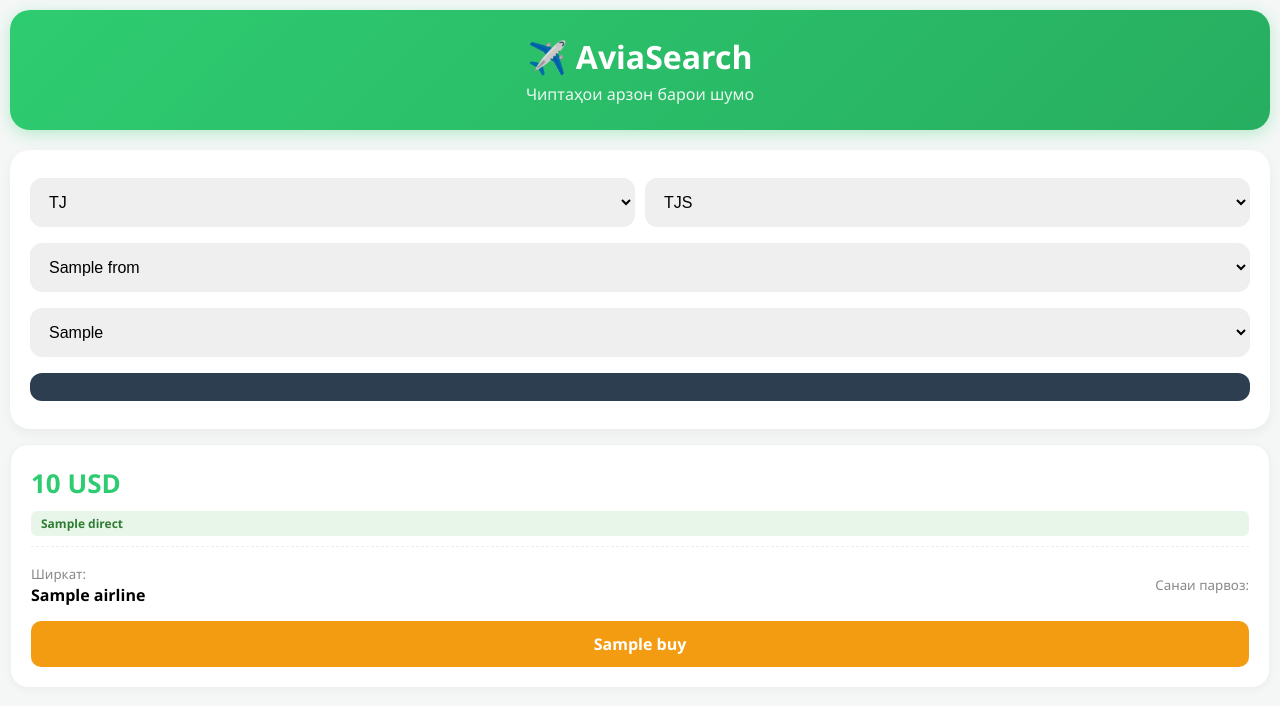
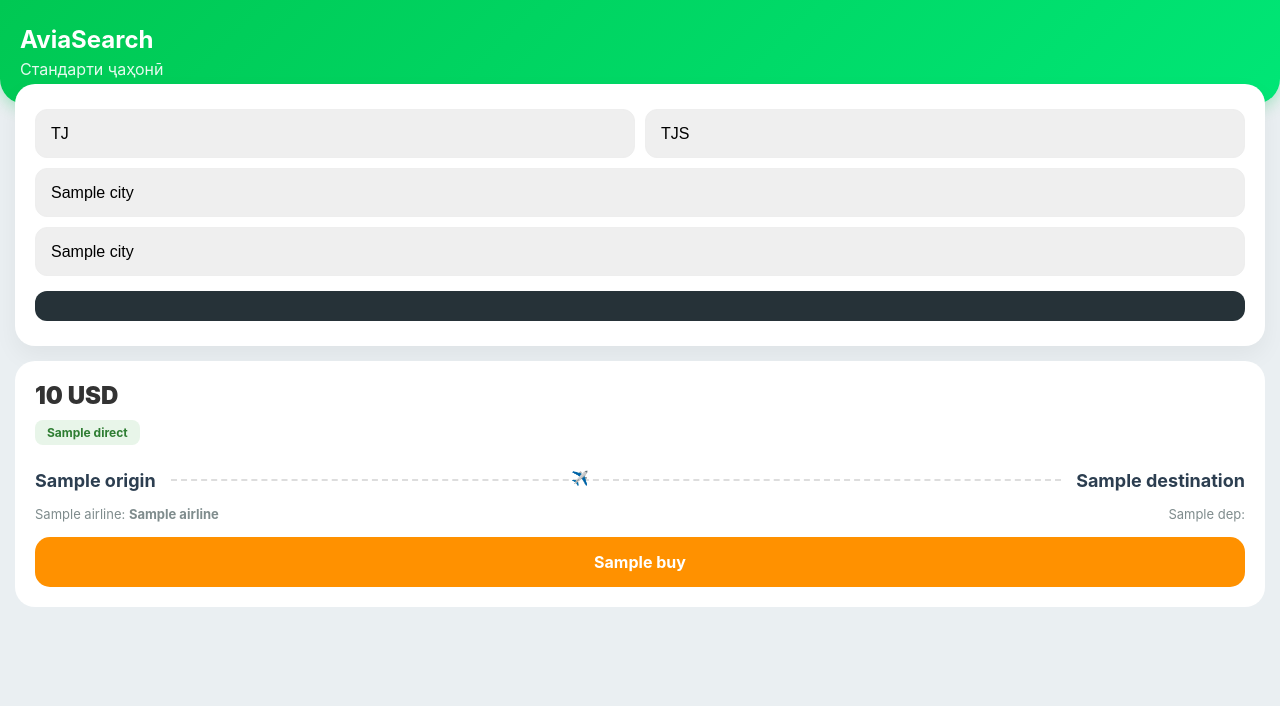
Before and after one commit to OSON-SAVDO/my-travel-app, a Flask app: template templates/index.html in a window 1280 px wide. Shown: the top 706 px of the page. Run offline with Flask 3, Linux system fonts and the light colour scheme; the template is opened without the code that fills it: most values are stand-ins (such as "Sample title", 1, 10 or a date in 2020).

Commit message:
Revise HTML structure and styles for Avia App

```diff
--- a/templates/index.html
+++ b/templates/index.html
@@ -1,33 +1,50 @@
 <!DOCTYPE html>
-<html lang="tg">
+<html>
 <head>
     <meta charset="UTF-8">
-    <meta name="viewport" content="width=device-width, initial-scale=1.0">
-    <title>{{ t.title }}</title>
+    <meta name="viewport" content="width=device-width, initial-scale=1.0, maximum-scale=1.0, user-scalable=no">
+    <title>Avia App</title>
     <style>
-        :root { --main-green: #2ecc71; --dark-blue: #2c3e50; }
-        body { font-family: 'Segoe UI', sans-serif; background: #f4f7f6; margin: 0; padding: 10px; }
-        .header-card { background: linear-gradient(135deg, var(--main-green), #27ae60); color: white; padding: 25px; border-radius: 20px; text-align: center; margin-bottom: 20px; box-shadow: 0 4px 15px rgba(46, 204, 113, 0.3); }
-        .search-box { background: white; padding: 20px; border-radius: 20px; box-shadow: 0 4px 12px rgba(0,0,0,0.05); }
-        select, button { width: 100%; padding: 14px; margin: 8px 0; border-radius: 12px; border: 1px solid #eee; font-size: 16px; outline: none; }
-        button { background: var(--dark-blue); color: white; border: none; font-weight: bold; cursor: pointer; transition: 0.3s; }
-        button:hover { background: #1a252f; }
-        .ticket-card { background: white; padding: 20px; border-radius: 18px; margin-top: 15px; box-shadow: 0 2px 8px rgba(0,0,0,0.04); border: 1px solid #f0f0f0; }
-        .price-tag { font-size: 26px; color: var(--main-green); font-weight: 800; margin-bottom: 10px; }
-        .flight-info { display: flex; justify-content: space-between; align-items: center; border-top: 1px dashed #eee; padding-top: 15px; margin-top: 10px; }
-        .badge { background: #e8f5e9; color: #2e7d32; padding: 4px 10px; border-radius: 6px; font-size: 12px; font-weight: bold; }
-        .buy-link { display: block; background: #f39c12; color: white; text-align: center; padding: 12px; text-decoration: none; border-radius: 10px; margin-top: 15px; font-weight: bold; }
+        :root { --main: #00c853; --dark: #1b5e20; --gray: #f5f5f5; }
+        body { font-family: -apple-system, BlinkMacSystemFont, "Segoe UI", Roboto, sans-serif; background: #eaeff2; margin: 0; padding-bottom: 30px; }
+
+        /* Header мисли Somon Air */
+        .app-bar { background: linear-gradient(135deg, #00c853, #00e676); color: white; padding: 25px 20px; border-radius: 0 0 25px 25px; box-shadow: 0 4px 15px rgba(0,200,83,0.3); }
+
+        .search-card { background: white; margin: -20px 15px 15px 15px; padding: 20px; border-radius: 20px; box-shadow: 0 10px 25px rgba(0,0,0,0.05); }
+
+        select, button { width: 100%; padding: 15px; margin: 5px 0; border-radius: 12px; border: 1px solid #eee; font-size: 16px; -webkit-appearance: none; }
+        button { background: #263238; color: white; font-weight: bold; margin-top: 10px; border: none; }
+
+        /* Стили чиптаҳо мисли стандарти ҷаҳонӣ */
+        .ticket { background: white; margin: 15px; padding: 20px; border-radius: 20px; position: relative; overflow: hidden; }
+        .price { font-size: 24px; color: #333; font-weight: 900; margin-bottom: 10px; }
+
+        .flight-path { display: flex; align-items: center; justify-content: space-between; margin: 15px 0; }
+        .city-code { font-size: 18px; font-weight: bold; color: #2c3e50; }
+        .line { flex-grow: 1; height: 1px; border-top: 2px dashed #ddd; margin: 0 15px; position: relative; }
+        .line::after { content: '✈️'; position: absolute; top: -12px; left: 45%; font-size: 14px; }
+
+        .details { display: flex; justify-content: space-between; font-size: 13px; color: #7f8c8d; }
+        .badge { display: inline-block; background: #e8f5e9; color: #2e7d32; padding: 5px 12px; border-radius: 8px; font-size: 12px; font-weight: bold; margin-bottom: 10px; }
+
+        .buy-btn { display: block; background: #ff9100; color: white; text-align: center; padding: 15px; text-decoration: none; border-radius: 15px; font-weight: bold; margin-top: 15px; }
+
+        /* Анимация барои пайдо шудани чиптаҳо */
+        .ticket { animation: slideUp 0.5s ease-out; }
+        @keyframes slideUp { from { opacity: 0; transform: translateY(20px); } to { opacity: 1; transform: translateY(0); } }
     </style>
 </head>
 <body>
-    <div class="header-card">
-        <h1 style="margin:0;">✈️ AviaSearch</h1>
-        <p style="opacity:0.9; margin:5px 0 0 0;">Чиптаҳои арзон барои шумо</p>
+
+<div class="app-bar">
+    <h2 style="margin:0;">AviaSearch</h2>
+    <p style="margin:5px 0 0 0; opacity:0.9;">Стандарти ҷаҳонӣ</p>
 </div>
 
-    <div class="search-box">
+<div class="search-card">
     <form method="GET">
-            <div style="display: flex; gap: 10px;">
+        <div style="display:flex; gap:10px;">
             <select name="lang" onchange="this.form.submit()">
                 <option value="tg" {% if lang=='tg' %}selected{% endif %}>TJ</option>
                 <option value="ru" {% if lang=='ru' %}selected{% endif %}>RU</option>
@@ -39,40 +56,35 @@
                 <option value="USD" {% if currency=='USD' %}selected{% endif %}>USD</option>
             </select>
         </div>
-            <select name="origin" required>
-                <option value="">{{ t.from }}</option>
-                {% for city in cities %}
-                <option value="{{ city.code }}" {% if request.args.get('origin')==city.code %}selected{% endif %}>{{ city.name }} ({{ city.code }})</option>
-                {% endfor %}
+        <select name="origin">
+            {% for c in cities %}<option value="{{c.code}}" {% if request.args.get('origin')==c.code %}selected{% endif %}>{{c.name}}</option>{% endfor %}
         </select>
-            <select name="destination" required>
-                <option value="">{{ t.to }}</option>
-                {% for city in cities %}
-                <option value="{{ city.code }}" {% if request.args.get('destination')==city.code %}selected{% endif %}>{{ city.name }} ({{ city.code }})</option>
-                {% endfor %}
+        <select name="destination">
+            {% for c in cities %}<option value="{{c.code}}" {% if request.args.get('destination')==c.code %}selected{% endif %}>{{c.name}}</option>{% endfor %}
         </select>
         <button type="submit">{{ t.search }}</button>
     </form>
 </div>
 
-    {% if error_msg %}<div class="ticket-card" style="color:#e74c3c; text-align:center;">{{ error_msg }}</div>{% endif %}
+{% for f in flights %}
+<div class="ticket">
+    <div class="price">{{ f.price }} {{ currency }}</div>
+    <div class="badge">{{ t.direct }}</div>
 
-    {% for f in flights %}
-    <div class="ticket-card">
-        <div class="price-tag">{{ f.price }} {{ currency }}</div>
-        <div class="badge">{{ t.direct }}</div>
-        <div class="flight-info">
-            <div>
-                <small style="color:#888;">Ширкат:</small><br>
-                <b>{{ f.airline }}</b>
+    <div class="flight-path">
+        <div class="city-code">{{ f.origin }}</div>
+        <div class="line"></div>
+        <div class="city-code">{{ f.destination }}</div>
     </div>
-            <div style="text-align:right;">
-                <small style="color:#888;">Санаи парвоз:</small><br>
-                <b>{{ f.departure_at.split('T')[0] }}</b>
+
+    <div class="details">
+        <div>{{ t.airline }}: <b>{{ f.airline }}</b></div>
+        <div>{{ t.dep }}: <b>{{ f.departure_at.split('T')[0] }}</b></div>
     </div>
-        </div>
-        <a class="buy-link" href="https://www.aviasales.com{{ f.link }}?marker=701004" target="_blank">{{ t.buy }}</a>
+
+    <a class="buy-btn" href="https://www.aviasales.com{{ f.link }}?marker=701004" target="_blank">{{ t.buy }}</a>
 </div>
 {% endfor %}
+
 </body>
 </html>
```
Lines whose indentation alone changed are shown as unchanged.
